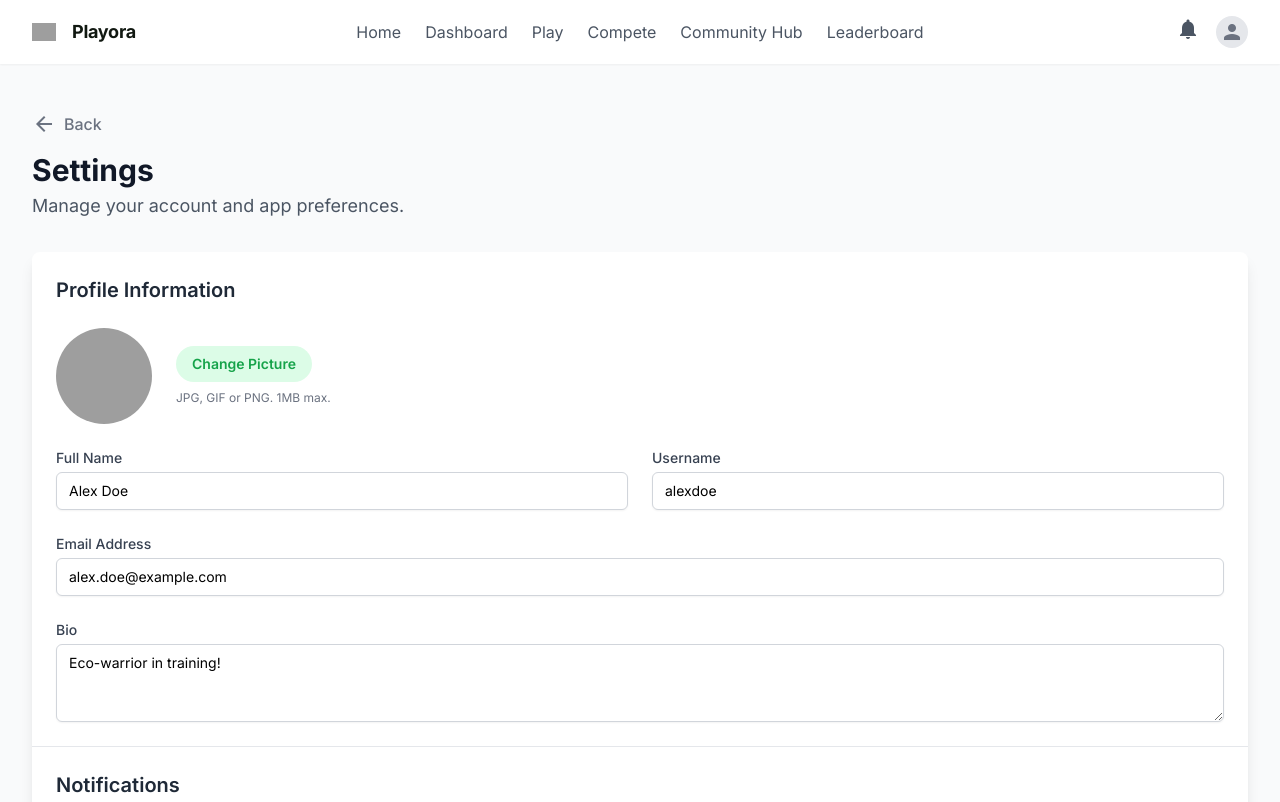
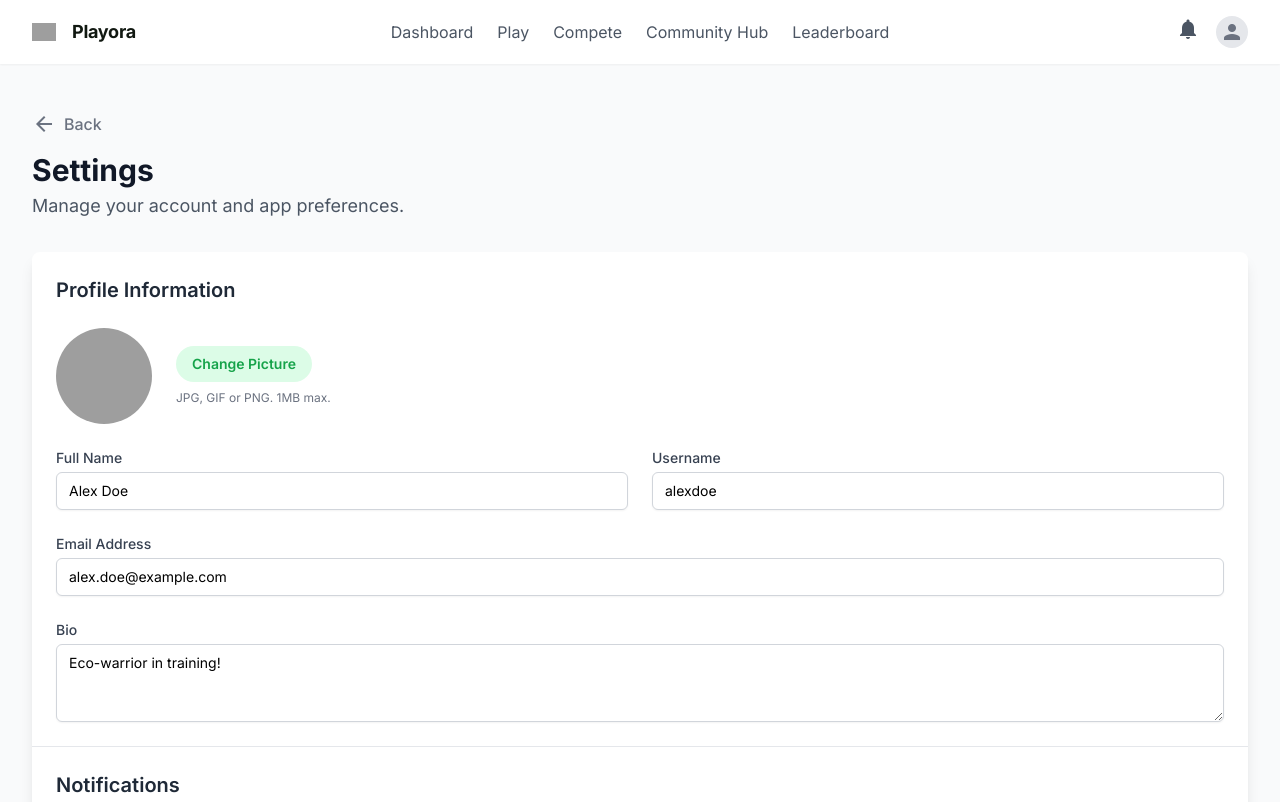
Before and after one commit to Ktiwari2310/Playora, a plain HTML site: page htmlFiles/Student/settings.html in a window 1280 px wide. Shown: the top 802 px of the page. Drawn offline with nearby package versions, Linux system fonts and the light colour scheme; grey boxes are pictures that could not be loaded.

Commit message:
Update settings.html

```diff
--- a/htmlFiles/Student/settings.html
+++ b/htmlFiles/Student/settings.html
@@ -43,7 +43,6 @@
 </div>
 
   <div class="flex items-center space-x-6 absolute left-1/2 transform -translate-x-1/2">
-    <a class="text-gray-600 hover:text-gray-900" href="#">Home</a>
     <a class="text-gray-600 hover:text-gray-900" href="#">Dashboard</a>
     <a class="text-gray-600 hover:text-gray-900" href="#">Play</a>
     <a class="text-gray-600 hover:text-gray-900" href="#">Compete</a>
```
